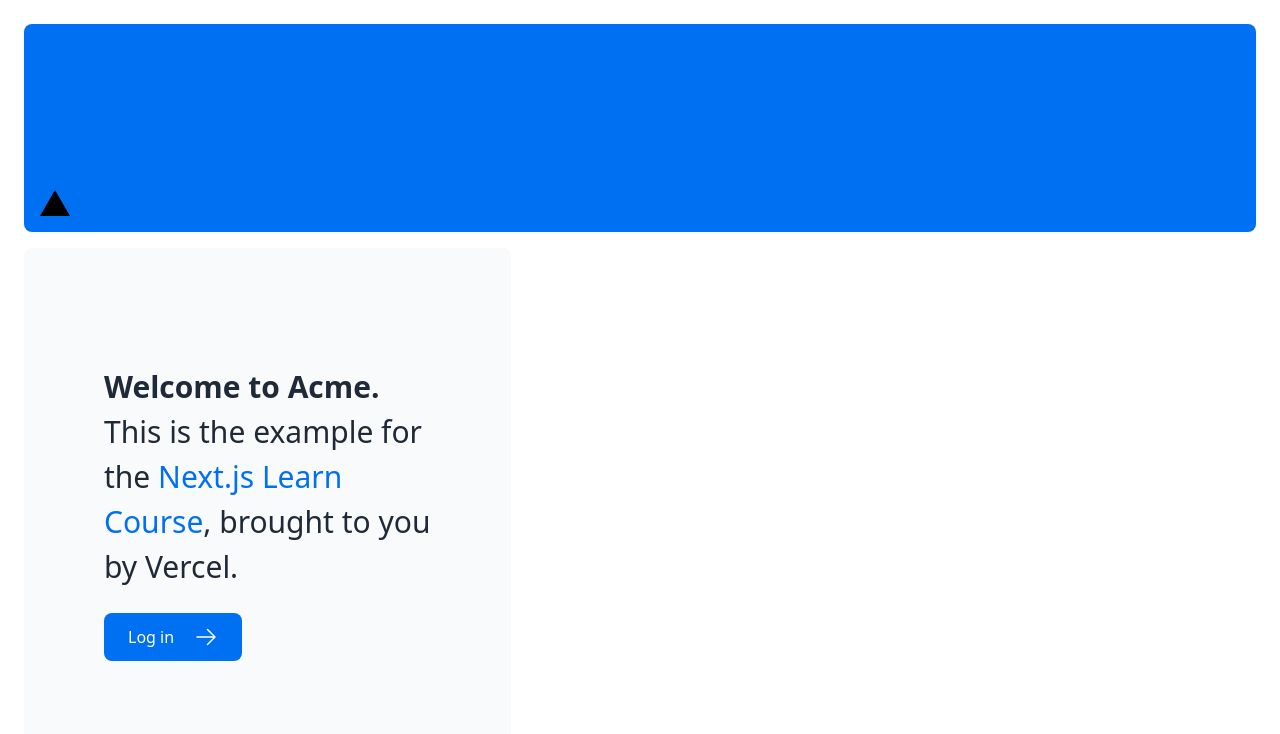
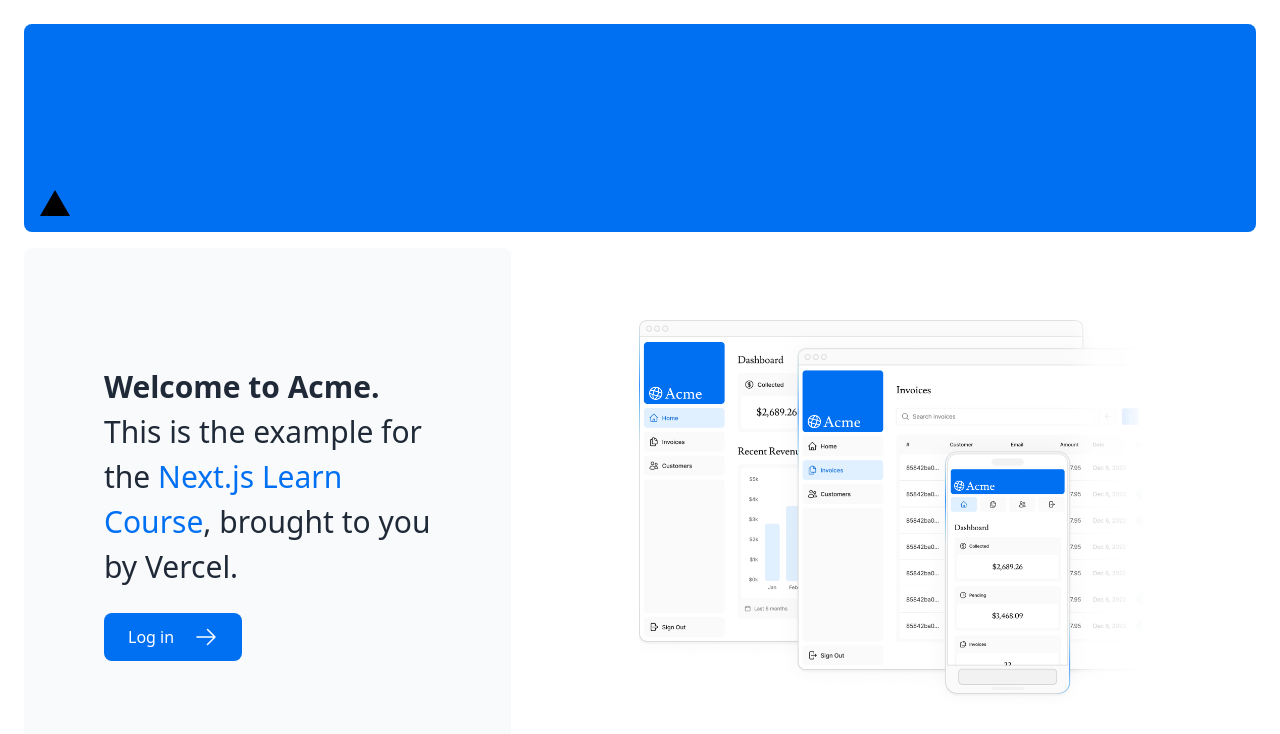
Before and after one commit to SumitGarg11/nextjs, a Next.js app: page / in a window 1280 px wide. Shown: the top 734 px of the page. Built offline with nearby package versions, Linux system fonts and the light colour scheme.

Commit message:
feat: add desktop hero image

```diff
--- a/app/layout.tsx
+++ b/app/layout.tsx
@@ -1,4 +1,6 @@
 import "@/app/ui/global.css";
+
+
 export default function RootLayout({
   children,
 }: {
@@ -6,7 +8,7 @@
 }) {
   return (
     <html lang="en">
-      <body>{children}</body>
+      <body >{children}</body>
     </html>
   );
 }
--- a/app/page.tsx
+++ b/app/page.tsx
@@ -1,7 +1,7 @@
 import AcmeLogo from "@/app/ui/acme-logo";
 import { ArrowRightIcon } from "@heroicons/react/24/outline";
 import Link from "next/link";
-
+import Image from 'next/image';
 export default function Page() {
   return (
     <main className="flex min-h-screen flex-col p-6">
@@ -27,6 +27,13 @@
         </div>
         <div className="flex items-center justify-center p-6 md:w-3/5 md:px-28 md:py-12">
           {/* Add Hero Images Here */}
+          <Image
+        src="/hero-desktop.png"
+        width={1000}
+        height={760}
+        className="hidden md:block"
+        alt="Screenshots of the dashboard project showing desktop version"
+      />
         </div>
       </div>
     </main>
--- /dev/null
+++ b/app/ui/fonts.ts
@@ -0,0 +1,7 @@
+import { Inter,Lusitana } from 'next/font/google';
+
+export const inter = Inter({ subsets: ['latin'] });
+export const lusitana = Lusitana({
+    weight: ['400', '700'],
+    subsets: ['latin'],
+  });
```
